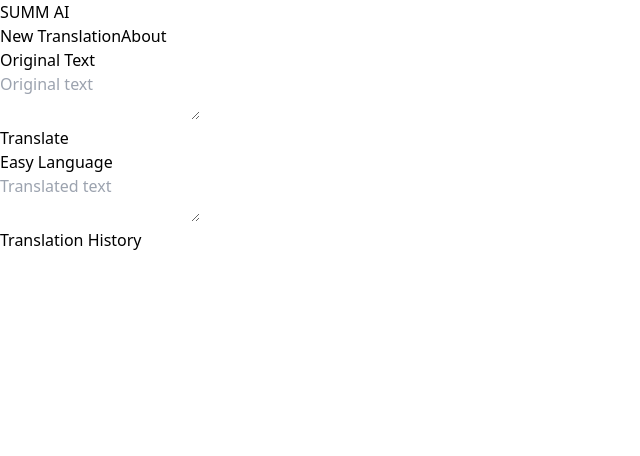
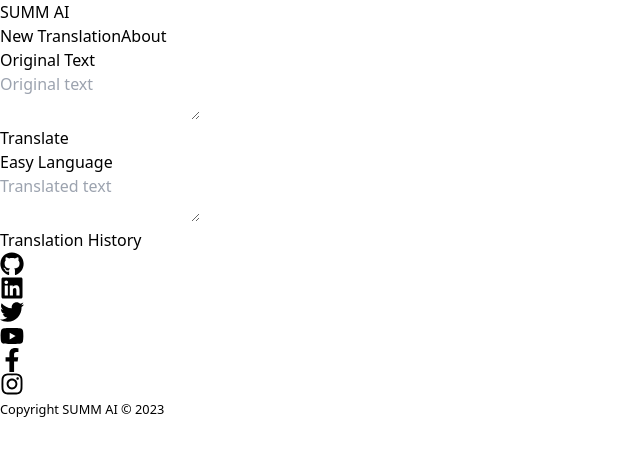
Before and after one commit to JASIMBD007/frontend-challange-translate-react-app, a React (Vite) app: page / in a window 1280 px wide. Shown: the top 456 px of the page, without its empty margins (0-640 px from the left). Built offline with nearby package versions, Linux system fonts and the light colour scheme.

Commit message:
footer added

```diff
--- a/package.json
+++ b/package.json
@@ -11,7 +11,8 @@
   },
   "dependencies": {
     "react": "^18.2.0",
-    "react-dom": "^18.2.0"
+    "react-dom": "^18.2.0",
+    "react-icons": "^4.10.1"
   },
   "devDependencies": {
     "@types/react": "^18.0.37",
--- a/src/App.jsx
+++ b/src/App.jsx
@@ -1,4 +1,5 @@
 import TranslationHistory from './TranslationHistory/TranslationHistory'
+import Footer from './components/Footer/Footer'
 import Navbar from './components/Navbar/Navbar'
 import TranslationForm from './components/Navbar/TranslationForm/TranslationForm'
 
@@ -8,6 +9,7 @@
     <div>
       <Navbar />
       <TranslationForm />
+      <Footer />
     </div>
   )
 }
--- a/src/components/Footer/Footer.jsx
+++ b/src/components/Footer/Footer.jsx
@@ -1,9 +1,78 @@
-import React from 'react'
+import React from 'react';
+import { FaInstagram, FaFacebookF, FaYoutube, FaGithub, FaLinkedin, FaTwitter } from 'react-icons/fa';
 
 const Footer = () => {
+    const today = new Date();
+    const year = today.getFullYear();
     return (
-        <div>Footer</div>
-    )
-}
+        <footer className="bg-gray-900 text-white py-6">
+            <div className="container mx-auto flex justify-center items-center">
+                <div className="mr-4">
+                    <a
+                        href="https://github.com"
+                        target="_blank"
+                        rel="noopener noreferrer"
+                        className="text-white hover:text-gray-400"
+                    >
+                        <FaGithub size={24} />
+                    </a>
+                </div>
+                <div className="mr-4">
+                    <a
+                        href="https://www.linkedin.com"
+                        target="_blank"
+                        rel="noopener noreferrer"
+                        className="text-white hover:text-gray-400"
+                    >
+                        <FaLinkedin size={24} />
+                    </a>
+                </div>
+                <div className="mr-4">
+                    <a
+                        href="https://twitter.com"
+                        target="_blank"
+                        rel="noopener noreferrer"
+                        className="text-white hover:text-gray-400"
+                    >
+                        <FaTwitter size={24} />
+                    </a>
+                </div>
+                <div className='mr-4'>
+                    <a
+                        href="https://www.youtube.com"
+                        target="_blank"
+                        rel="noopener noreferrer"
+                        className="text-white hover:text-gray-400"
+                    >
+                        <FaYoutube size={24} />
+                    </a>
+                </div>
+                <div className="mr-4">
+                    <a
+                        href="https://www.facebook.com"
+                        target="_blank"
+                        rel="noopener noreferrer"
+                        className="text-white hover:text-gray-400"
+                    >
+                        <FaFacebookF size={24} />
+                    </a>
+                </div>
+                <div >
+                    <a
+                        href="https://www.instagram.com"
+                        target="_blank"
+                        rel="noopener noreferrer"
+                        className="text-white hover:text-gray-400"
+                    >
+                        <FaInstagram size={24} />
+                    </a>
+                </div>
+            </div>
+            <div className="text-center text-white mt-2 bg-primary p-2 " >
+                <p><small>Copyright SUMM AI &copy; {year}</small></p>
+            </div>
+        </footer>
+    );
+};
 
-export default Footer
+export default Footer;
```
Also changed, not shown: 1 other file (tests, documents, lock files or other folders).
